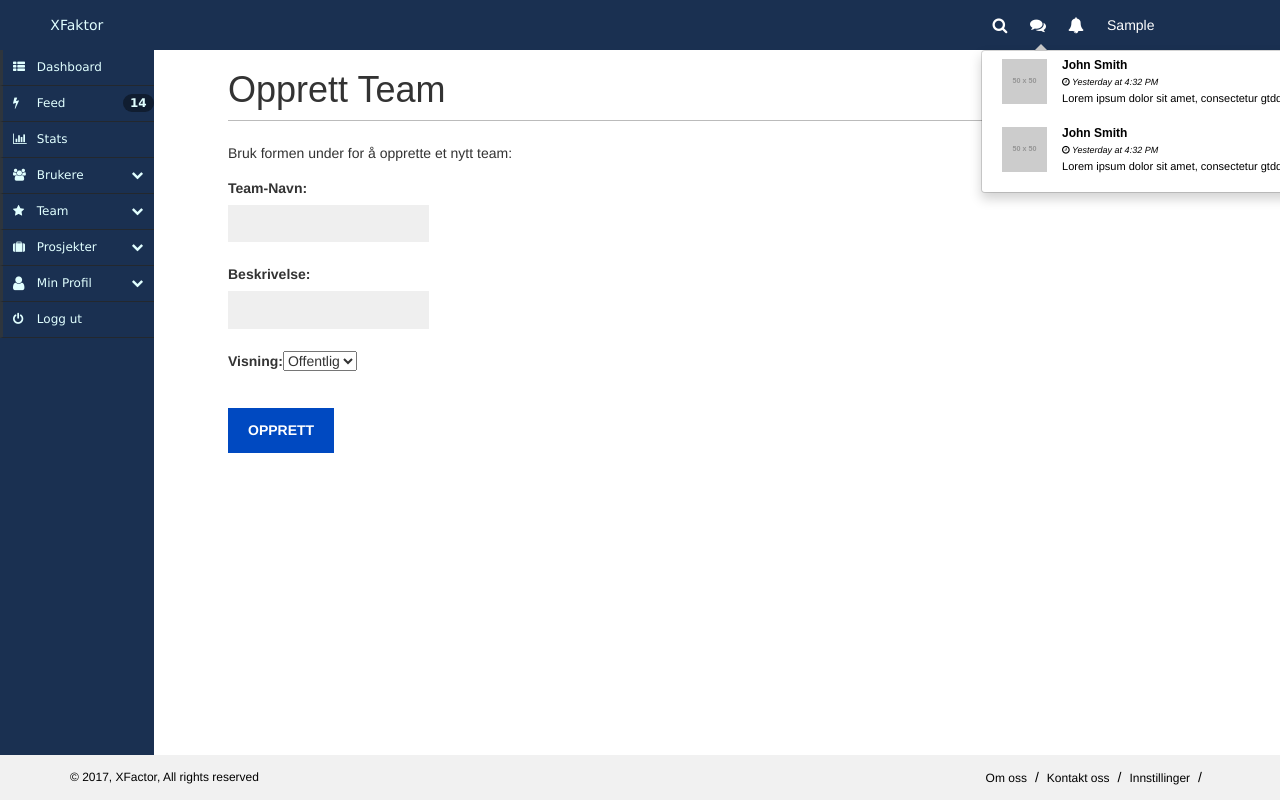
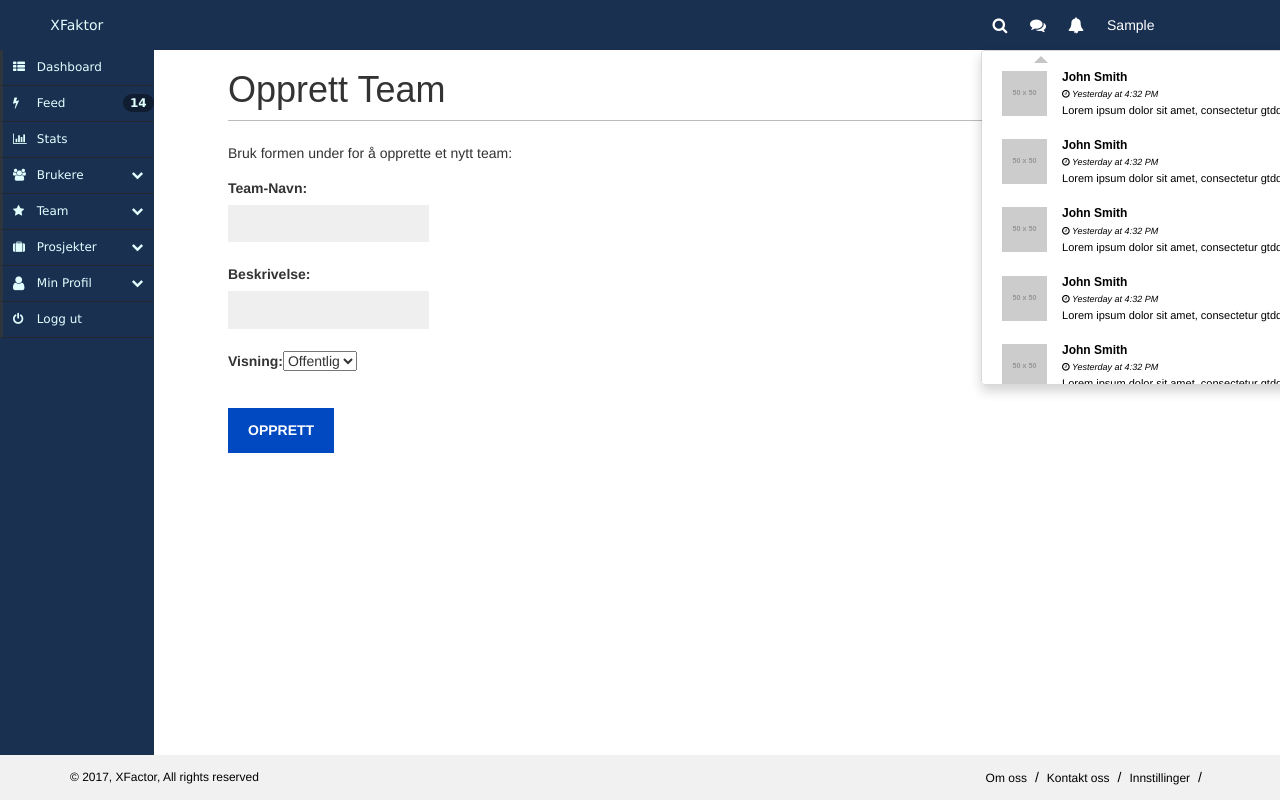
Before and after one commit to AMSteffensen/Webutvikling2017, a Django app: page /team/create/ in a window 1280 px wide, after a click that opens the changed part. Run offline with Django 3.2, Linux system fonts and the light colour scheme; the visitor is signed in with stand-in values (Sample User, id 1); grey boxes labelled with a size stand in for pictures from a placeholder-image service; some libraries are stand-ins or nearby versions; some web fonts are replaced.

Commit message:
Added scrollbar to notifications on header

```diff
--- a/apps/front_page/static/css/base-header.css
+++ b/apps/front_page/static/css/base-header.css
@@ -68,14 +68,14 @@
 
 
 /* Messages */
-.top-bar .socl-icons .arrow-up {
+.top-bar .socl-icons .arrow-up  {
   width: 0;
   height: 0;
   border-left: 7px solid transparent;
   border-right: 7px solid transparent;
 
   border-bottom: 7px solid #C5C5C5;
-  margin-top: -12px;
+
 
 
 }
@@ -89,11 +89,15 @@
 }
 
 .top-bar .socl-icons li .box{
-  width:350px;
+  width:360px;
+  height: 335px;
   margin-left: -45px;
   margin-top:10px;
+  overflow-y: scroll;
 
 }
+
+
 .top-bar .socl-icons li .m2{
   margin-left: -42px;
 
--- a/apps/front_page/templates/base.html
+++ b/apps/front_page/templates/base.html
@@ -82,8 +82,9 @@
               <li>
                 <div class="dropdown">
                   <a href="#" class="dropdown-toggle" data-toggle="dropdown"><i class="fa fa-comments widthHeight" aria-hidden="true"></i> </a>
+
                   <ul class="dropdown-menu message-dropdown  box m2">
-                      <div class="arrow-up m1"></div>
+                    <div id="mArrow" class="arrow-up m1"></div>
                     <li class="message-preview ">
                       <a href="#">
                         <div class="media">
@@ -96,6 +97,70 @@
 
                             <p class="small text-muted p1Style pStyle"><i class="fa fa-clock-o"></i> Yesterday at 4:32 PM</p>
                             <p class="pStyle p2Style">Lorem ipsum dolor sit amet, consectetur gtdd...</p>
+                          </div>
+                        </div>
+                      </a>
+                    </li>
+
+                    <li class="message-preview ">
+                      <a href="#">
+                        <div class="media">
+                          <span class="pull-left">
+                        <img class="media-object image" src="http://placehold.it/50x50" alt="">
+                        </span>
+                          <div class="media-body">
+                            <h5 class="media-heading hStyle"><strong>John Smith</strong>
+                          </h5>
+                            <p class="small text-muted p1Style pStyle"><i class="fa fa-clock-o"></i> Yesterday at 4:32 PM</p>
+                            <p class="p2Style pStyle">Lorem ipsum dolor sit amet, consectetur gtdd...</p>
+                          </div>
+                        </div>
+                      </a>
+                    </li>
+
+                    <li class="message-preview ">
+                      <a href="#">
+                        <div class="media">
+                          <span class="pull-left">
+                        <img class="media-object image" src="http://placehold.it/50x50" alt="">
+                        </span>
+                          <div class="media-body">
+                            <h5 class="media-heading hStyle"><strong>John Smith</strong>
+                          </h5>
+                            <p class="small text-muted p1Style pStyle"><i class="fa fa-clock-o"></i> Yesterday at 4:32 PM</p>
+                            <p class="p2Style pStyle">Lorem ipsum dolor sit amet, consectetur gtdd...</p>
+                          </div>
+                        </div>
+                      </a>
+                    </li>
+
+                    <li class="message-preview ">
+                      <a href="#">
+                        <div class="media">
+                          <span class="pull-left">
+                        <img class="media-object image" src="http://placehold.it/50x50" alt="">
+                        </span>
+                          <div class="media-body">
+                            <h5 class="media-heading hStyle"><strong>John Smith</strong>
+                          </h5>
+                            <p class="small text-muted p1Style pStyle"><i class="fa fa-clock-o"></i> Yesterday at 4:32 PM</p>
+                            <p class="p2Style pStyle">Lorem ipsum dolor sit amet, consectetur gtdd...</p>
+                          </div>
+                        </div>
+                      </a>
+                    </li>
+
+                    <li class="message-preview ">
+                      <a href="#">
+                        <div class="media">
+                          <span class="pull-left">
+                        <img class="media-object image" src="http://placehold.it/50x50" alt="">
+                        </span>
+                          <div class="media-body">
+                            <h5 class="media-heading hStyle"><strong>John Smith</strong>
+                          </h5>
+                            <p class="small text-muted p1Style pStyle"><i class="fa fa-clock-o"></i> Yesterday at 4:32 PM</p>
+                            <p class="p2Style pStyle">Lorem ipsum dolor sit amet, consectetur gtdd...</p>
                           </div>
                         </div>
                       </a>
@@ -164,6 +229,55 @@
                         </div>
                       </a>
                     </li>
+
+                    <li class="message-preview ">
+                      <a href="#">
+                        <div class="media">
+                          <span class="pull-left">
+                        <img class="media-object image" src="http://placehold.it/50x50" alt="">
+                        </span>
+                          <div class="media-body">
+                            <h5 class="media-heading hStyle"><strong>John Smith</strong>
+                          </h5>
+                            <p class="small text-muted p1Style pStyle"><i class="fa fa-clock-o"></i> Yesterday at 4:32 PM</p>
+                            <p class="p2Style pStyle">Lorem ipsum dolor sit amet, consectetur gtdd...</p>
+                          </div>
+                        </div>
+                      </a>
+                    </li>
+
+                    <li class="message-preview ">
+                      <a href="#">
+                        <div class="media">
+                          <span class="pull-left">
+                        <img class="media-object image" src="http://placehold.it/50x50" alt="">
+                        </span>
+                          <div class="media-body">
+                            <h5 class="media-heading hStyle"><strong>John Smith</strong>
+                          </h5>
+                            <p class="small text-muted p1Style pStyle"><i class="fa fa-clock-o"></i> Yesterday at 4:32 PM</p>
+                            <p class="p2Style pStyle">Lorem ipsum dolor sit amet, consectetur gtdd...</p>
+                          </div>
+                        </div>
+                      </a>
+                    </li>
+
+                    <li class="message-preview ">
+                      <a href="#">
+                        <div class="media">
+                          <span class="pull-left">
+                        <img class="media-object image" src="http://placehold.it/50x50" alt="">
+                        </span>
+                          <div class="media-body">
+                            <h5 class="media-heading hStyle"><strong>John Smith</strong>
+                          </h5>
+                            <p class="small text-muted p1Style pStyle"><i class="fa fa-clock-o"></i> Yesterday at 4:32 PM</p>
+                            <p class="p2Style pStyle">Lorem ipsum dolor sit amet, consectetur gtdd...</p>
+                          </div>
+                        </div>
+                      </a>
+                    </li>
+
 
                   </ul>
 
```
